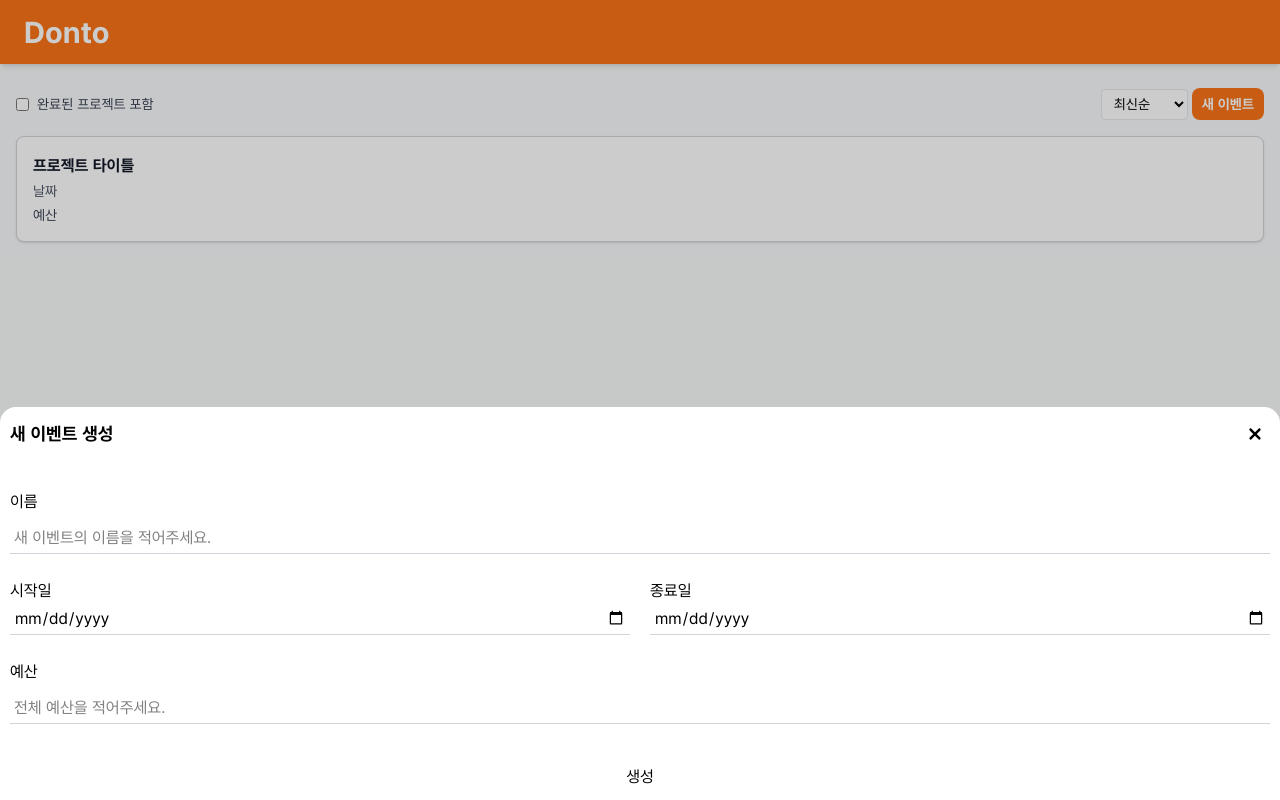
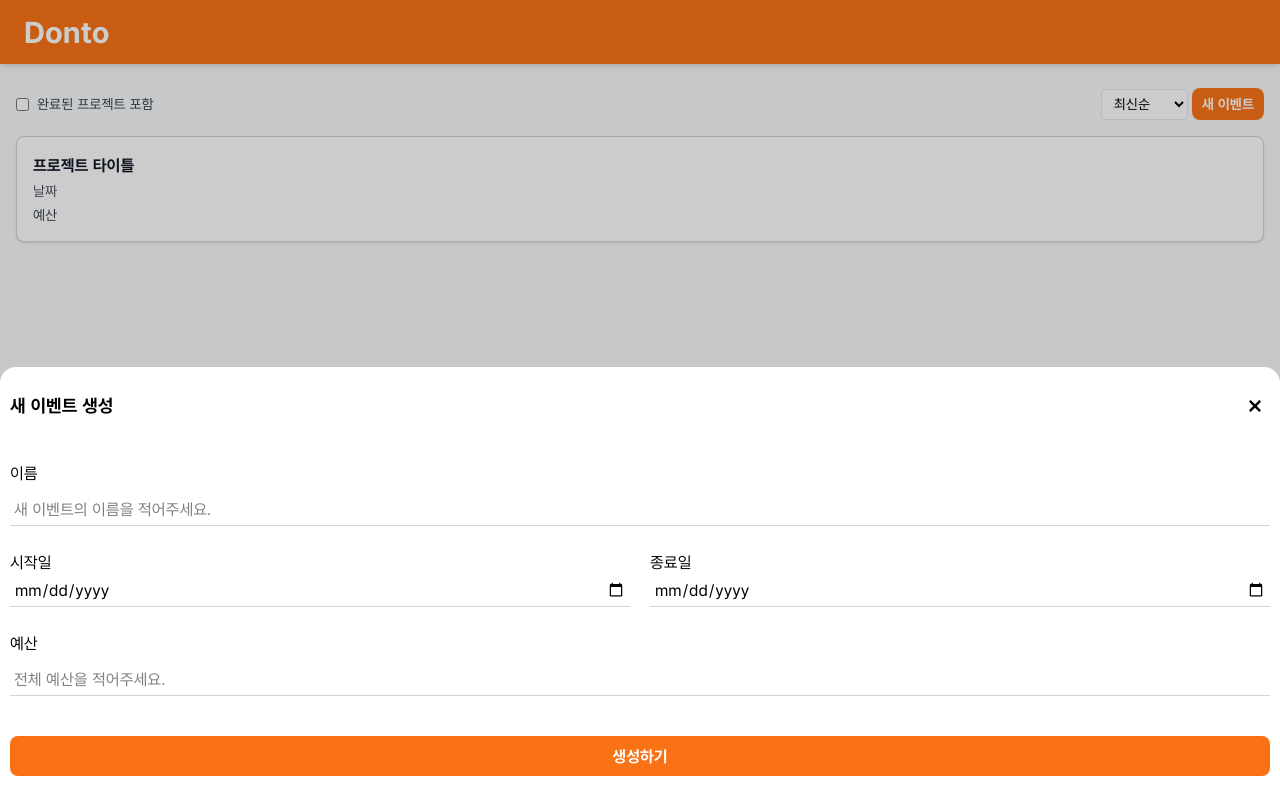
Before and after one commit to sinyroom/Donto, a Next.js app: page / in a window 1280 px wide. Both pictures are taken after a click on the button "새 이벤트". Built offline with nearby package versions, Linux system fonts and the light colour scheme.

Commit message:
feat(Button): 공용버튼 컴포넌트로 전환

```diff
--- a/src/components/project/CreateProject.tsx
+++ b/src/components/project/CreateProject.tsx
@@ -3,23 +3,24 @@
 import { useState } from 'react';
 import BottomSheet from '../ui/BottomSheet';
 import Image from 'next/image';
+import Button from '../ui/Button';
 
 export default function CreateProject() {
   const [open, setOpen] = useState(false);
 
   return (
     <>
-      <button
+      <Button
         onClick={() => setOpen(true)}
-        className="px-2.5 py-1.5 bg-primary text-primary-fg font-semibold text-sm rounded-lg hover:bg-orange-600"
+        className="px-2.5 py-1.5 text-sm hover:bg-orange-600"
       >
         새 이벤트
-      </button>
+      </Button>
       <BottomSheet
         open={open}
         onClose={() => setOpen(false)}
       >
-        <form className="flex flex-col gap-10 px-2.5 py-3">
+        <form className="flex flex-col gap-10 px-2.5 py-6">
           <div className="flex items-center justify-between">
             <h2 className="text-lg font-bold">새 이벤트 생성</h2>
             <button
@@ -89,8 +90,7 @@ export default function CreateProject() {
               />
             </div>
           </div>
-
-          <button type="submit">생성</button>
+          <Button className="h-10">생성하기</Button>
         </form>
       </BottomSheet>
     </>
--- /dev/null
+++ b/src/components/ui/Button.tsx
@@ -0,0 +1,35 @@
+type ButtonVariant = 'primary' | 'secondary';
+
+type Props = {
+  children: React.ReactNode;
+  type?: 'button' | 'submit';
+  onClick?: () => void;
+  disabled?: boolean;
+  className?: string;
+  variant?: ButtonVariant;
+};
+
+const variantStyle = {
+  primary: 'bg-primary text-white',
+  secondary: 'bg-gray-200 text-black',
+};
+
+export default function Button({
+  children,
+  type = 'button',
+  onClick,
+  disabled,
+  className = '',
+  variant = 'primary',
+}: Props) {
+  return (
+    <button
+      type={type}
+      onClick={onClick}
+      disabled={disabled}
+      className={`rounded-lg font-semibold ${className} ${variantStyle[variant]}`}
+    >
+      {children}
+    </button>
+  );
+}
```
